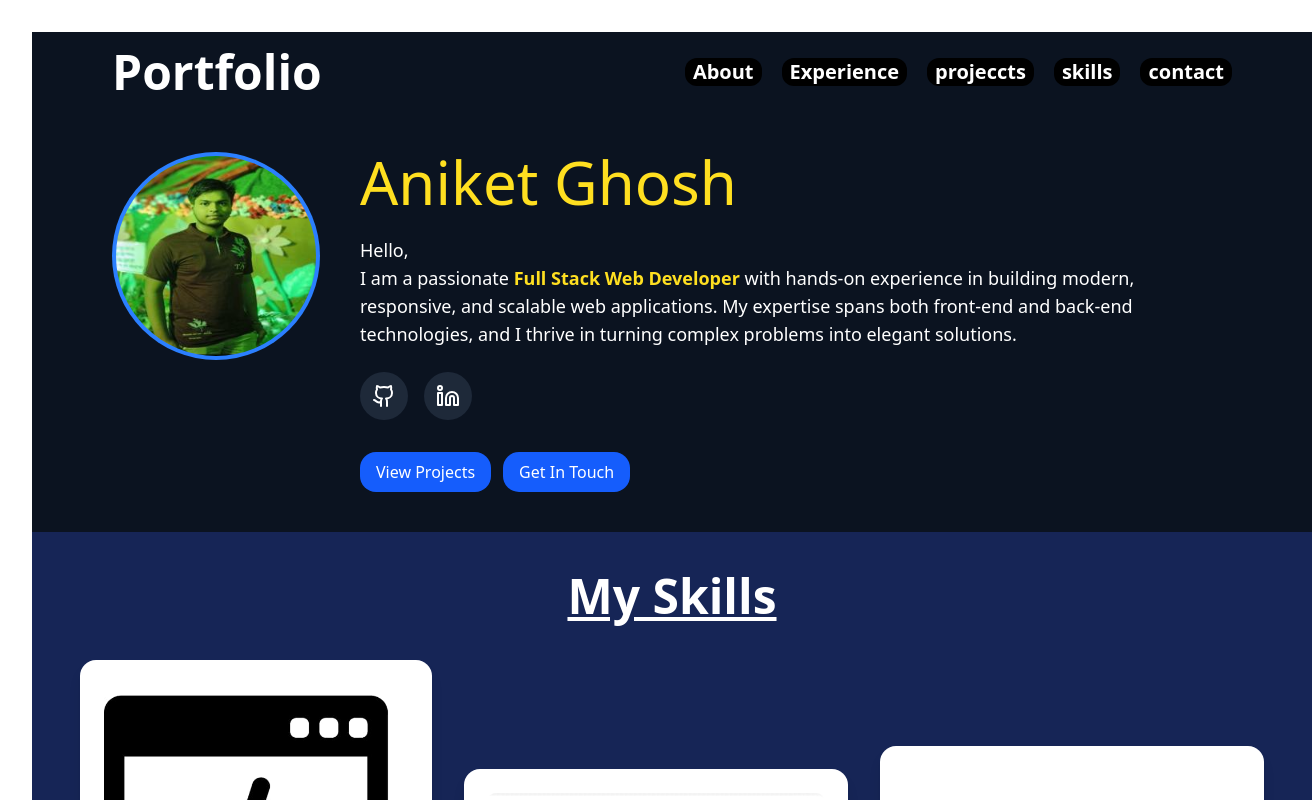
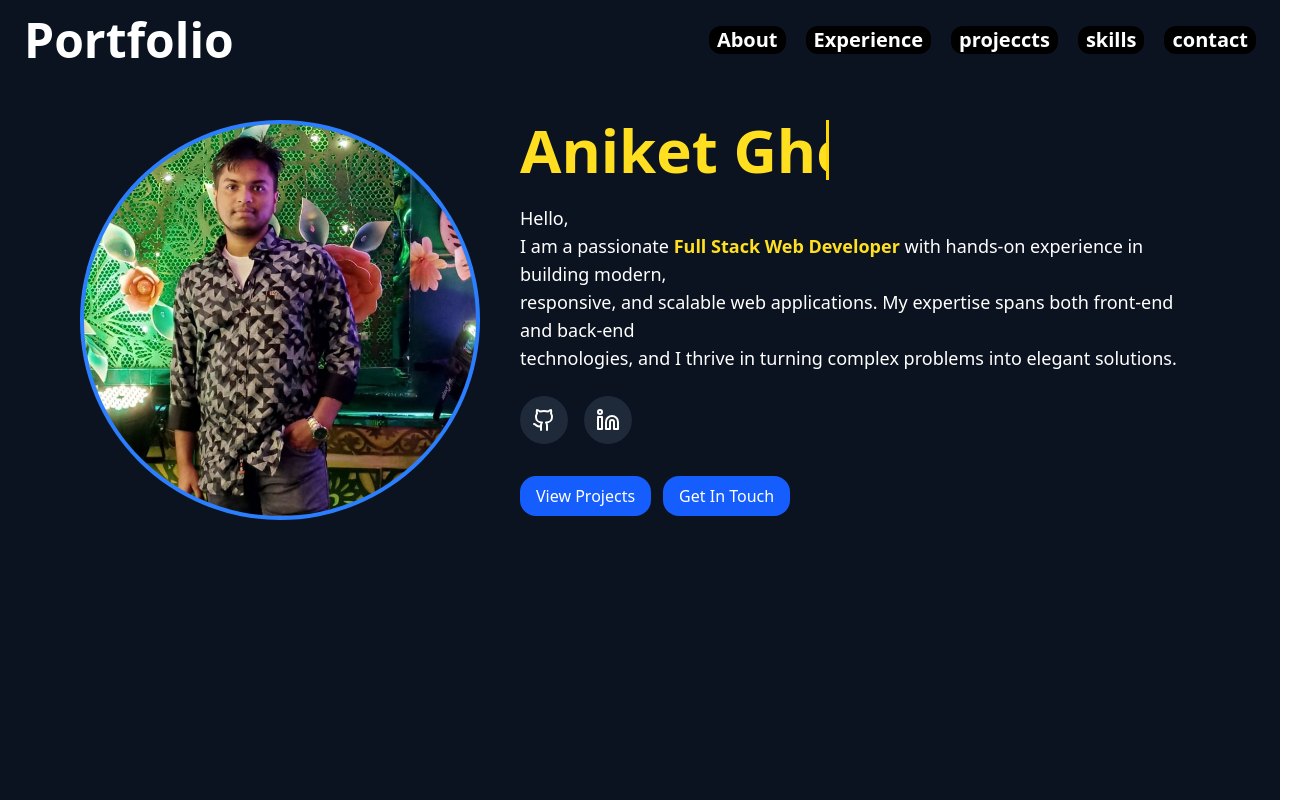
Before and after one commit to Aniket28176/portfolio, a React (Vite) app: page / in a window 1280 px wide. Shown: the top 800 px of the page, 1312 px wide, since content can reach past the window. Built offline with nearby package versions, Linux system fonts and the light colour scheme.

Commit message:
Updated components and added image aniket5.jpg

```diff
--- a/index.html
+++ b/index.html
@@ -5,6 +5,20 @@
     <link rel="icon" type="image/svg+xml" href="/vite.svg" />
     <meta name="viewport" content="width=device-width, initial-scale=1.0" />
     <title>Aniket Ghosh</title>
+    <style>
+
+      html, body {
+        margin: 0;
+        padding: 0;
+        box-sizing: border-box;
+        overflow-x: hidden;
+        width: 100%;
+      }
+
+      #root {
+        text-align: left;
+      }
+    </style>
   </head>
   <body>
     <div id="root"></div>
--- a/src/App.css
+++ b/src/App.css
@@ -1,10 +1,47 @@
 #root {
   max-width: 1280px;
-  margin: 0 auto;
-  padding: 2rem;
+  margin: 0;
+  padding: 0;
   text-align: center;
 }
 
+html, body {
+  overflow-x: hidden;
+  margin: 0;
+  padding: 0;
+}
+
+/* ✨ Continuous Typewriter Animation (smooth typing + erasing loop) */
+.typewriter {
+  overflow: hidden;
+  white-space: nowrap;
+  border-right: 3px solid #FFD700; /* blinking gold cursor */
+  display: inline-block;
+  animation: typing 10s steps(12, end) infinite alternate, blink 0.8s step-end infinite;
+}
+
+/* Type and Erase continuously */
+@keyframes typing {
+  0% {
+    width: 0;
+  }
+  50% {
+    width: 12ch; /* number of characters in your name */
+  }
+  100% {
+    width: 0;
+  }
+}
+
+/* Blinking Cursor */
+@keyframes blink {
+  50% {
+    border-color: transparent;
+  }
+}
+
+
+/* Existing styles below */
 .logo {
   height: 6em;
   padding: 1.5em;
--- a/src/App.jsx
+++ b/src/App.jsx
@@ -13,7 +13,7 @@ function App() {
   const [count, setCount] = useState(0)
 
   return (
-  <div className='bg-blue-950 overflow-hidden min-h-screen min-w-screen gap-20'>
+  <div className='bg-blue-950 overflow-hidden min-h-screen min-w-screen'>
     <Navbar/>
     <Skills/>
         <About/>
--- a/src/compoonents/About.jsx
+++ b/src/compoonents/About.jsx
@@ -5,7 +5,8 @@ const About = () => {
   return (
     <div
       id="About"
-      className="flex flex-col md:flex-row items-center justify-center px-6 py-12 md:px-16 lg:px-24 gap-8 bg-transparent"
+      className="flex flex-col md:flex-row items-center justify-center px-6 py-12 md:px-16 lg:px-24 gap-8 bg-transparent
+       w-screen h-screen"
     >
       <div className="flex-shrink-0">
         <img
--- a/src/compoonents/Navbar.jsx
+++ b/src/compoonents/Navbar.jsx
@@ -3,9 +3,9 @@ import { Github, Linkedin } from 'lucide-react';
 
 const Navbar = () => {
   return (
-    <div id="Home" className="bg-[#0b1320] text-white">
+    <div id="Home" className="bg-[#0b1320] text-white w-screen h-screen">
 
-      <nav className="flex flex-wrap justify-between items-center px-6 md:px-20 py-4">
+      <nav className="flex flex-wrap justify-between items-center px-6 py-4">
         <span className="font-bold text-3xl md:text-5xl">Portfolio</span>
         <ul className="flex flex-wrap gap-3 md:gap-5 mt-4 md:mt-0 font-semibold">
            <a href ="#About">
@@ -36,14 +36,14 @@ const Navbar = () => {
       <div className="flex flex-col md:flex-row items-center md:items-start gap-6 md:gap-10 px-6 md:px-20 py-10">
 
         <img
-          className="w-40 h-40 md:w-52 md:h-52 rounded-full bg-blue-500 p-1"
-          src="aniket4.jpg"
+          className="w-100 h-100 rounded-full object-cover transform transition-transform duration-500 hover:scale-110 bg-blue-500 p-1"
+          src="aniket5.jpg"
           alt="My Image"
         />
 
 
         <div className="flex flex-col gap-4 md:gap-6 text-center md:text-left">
-          <h1 className="text-4xl md:text-6xl text-yellow-300">Aniket Ghosh</h1>
+          <h1 className="text-4xl md:text-6xl text-yellow-300 font-bold typewriter">Aniket Ghosh</h1>
           <p className="text-sm md:text-lg">
             Hello, <br />I am a passionate <b className="text-yellow-300">Full Stack Web Developer</b> with hands-on experience in building modern,<br/>
             responsive, and scalable web applications. My expertise spans both front-end and back-end<br/>
@@ -53,7 +53,7 @@ const Navbar = () => {
 
           <div className="flex justify-center md:justify-start space-x-4">
             <a
-              href="https://github.com"
+              href="https://github.com/Aniket28176"
               target="_blank"
               rel="noopener noreferrer"
               className="bg-gray-800 p-3 rounded-full hover:bg-gray-700 transition"
--- a/src/compoonents/conclusion.jsx
+++ b/src/compoonents/conclusion.jsx
@@ -2,7 +2,7 @@ import React from 'react';
 
 const Conclusion = () => {
   return (
-    <div className="px-4 py-8 md:px-12 lg:px-24 space-y-6">
+    <div className="px-4 py-8 md:px-12 lg:px-24 space-y-6 w-screen h-93">
       <h1 className="text-3xl md:text-4xl lg:text-5xl underline text-white">
         What I Do
       </h1>
```
Also changed, not shown: public/aniket5.jpg (added).
